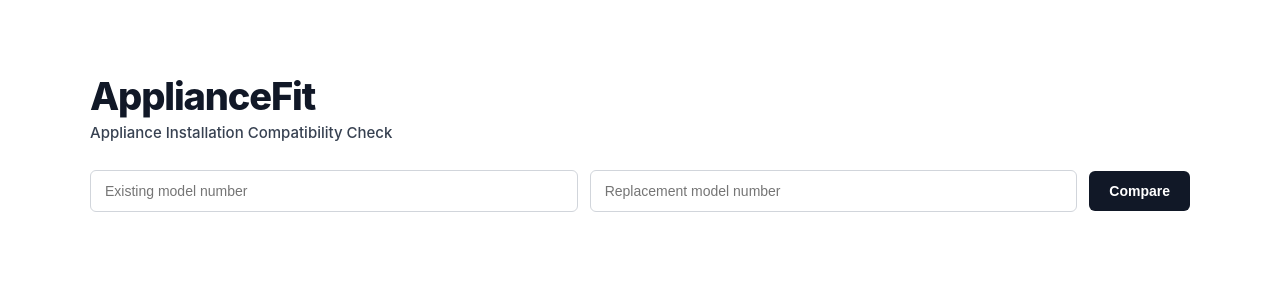
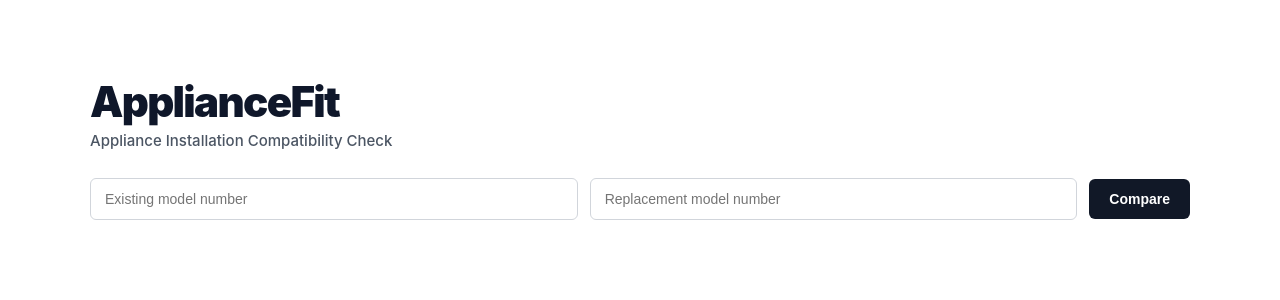
Before and after one commit to Botanist51/appliancefit, a Next.js app: page / in a window 1280 px wide. Shown: the top 300 px of the page. Built offline with nearby package versions, Linux system fonts and the light colour scheme.

Commit message:
Update page.js

```diff
--- a/app/page.js
+++ b/app/page.js
@@ -35,10 +35,12 @@ export default function Home() {
 
   const sectionTitle = {
   marginTop: 48,
-  marginBottom: 12,
-  fontSize: 18,
+  marginBottom: 14,
+  fontSize: 16,
   fontWeight: 700,
-  letterSpacing: "-0.01em"
+  letterSpacing: "0.04em",
+  textTransform: "uppercase",
+  color: "#374151"
 };
 
   const mutedText = {
@@ -49,12 +51,13 @@ export default function Home() {
   return (
     <main style={pageStyle}>
 
-     <h1
+    <h1
   style={{
-    fontSize: 38,
-    fontWeight: 800,
+    fontSize: 42,
+    fontWeight: 900,
     marginBottom: 2,
-    letterSpacing: "-0.03em"
+    letterSpacing: "-0.04em",
+    color: "#0f172a"
   }}
 >
   ApplianceFit
@@ -66,7 +69,7 @@ export default function Home() {
     fontWeight: 500,
     marginTop: 4,
     marginBottom: 28,
-    color: "#374151"
+  color: "#4b5563"
   }}
 >
   Appliance Installation Compatibility Check
```
